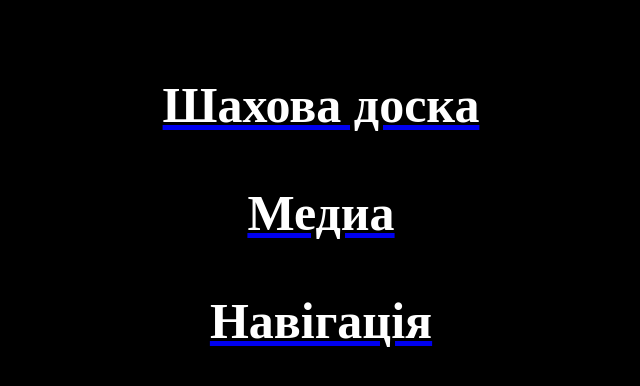
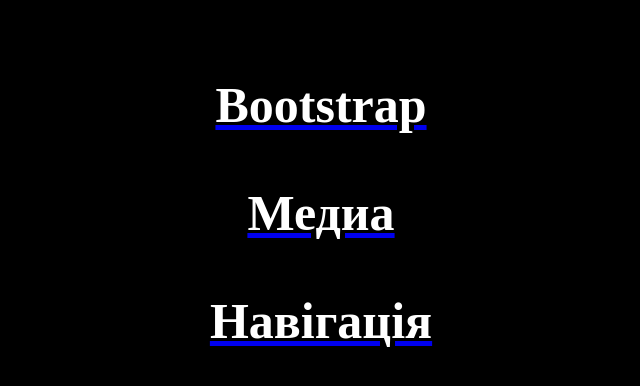
Before and after one commit to GertzenGerman/GertzenGerman.github.io, a plain HTML site: page index.html in a window 1280 px wide. Shown: the whole page, without its empty margins (319-959 px from the left). Drawn offline with Linux system fonts and the light colour scheme.

Commit message:
Update index.html

```diff
--- a/index.html
+++ b/index.html
@@ -12,7 +12,7 @@
 <tr align="center">
 </tr>
 </table>
-<tr><h1 align="center"> <a href="Шахова доска.html"><p style="color:white; text-align:center; font-size:50px;">Шахова доска</p></a></h1></tr>
+<tr><h1 align="center"> <a href="Bootstrap.html"><p style="color:white; text-align:center; font-size:50px;">Bootstrap</p></a></h1></tr>
 <tr><h1 align="center"> <a href="Медиа.html"><p style="color:white; text-align:center; font-size:50px;">Медиа</p></a></h1></tr>
 <tr><h1 align="center"> <a href="Шахова доска.html"><p style="color:white; text-align:center; font-size:50px;">Навігація</p></a></h1></tr>
 </body>
```
